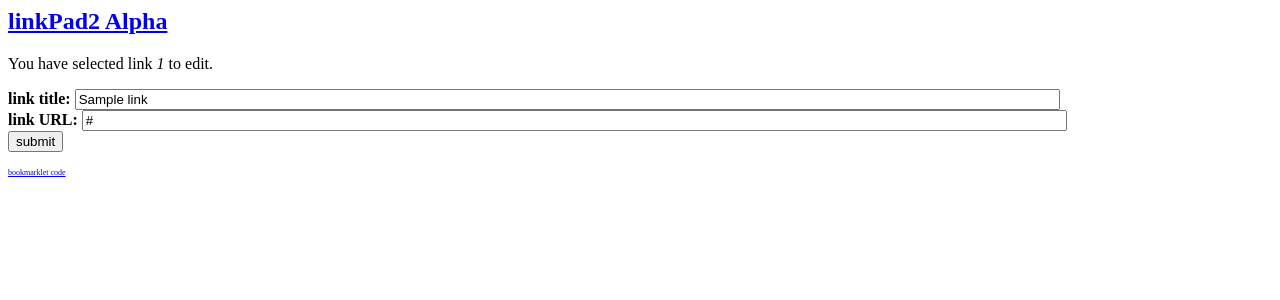
After one commit to ghukill/linkPad2, a Django app: template linkPad2/templates/edit.html in a window 1280 px wide. The commit adds this page. Shown: the top 300 px of the page. Run offline with Django 3.2, Linux system fonts and the light colour scheme; the template is opened without the code that fills it: most values are stand-ins (such as "Sample title", 1, 10 or a date in 2020).

Commit message:
can now edit

```diff
--- a/linkPad2/linkPad2/urls.py
+++ b/linkPad2/linkPad2/urls.py
@@ -8,4 +8,5 @@ urlpatterns = patterns('',
     url(r'^$', 'linkPad2.views.index', name='index'),
     url(r'^add/$', 'linkPad2.views.addLink', name='addLink'),
     url(r'^search/$', 'linkPad2.views.search', name='search'),
+    url(r'^edit/$', 'linkPad2.views.edit', name='edit'),
 )
--- a/linkPad2/static/css/main.css
+++ b/linkPad2/static/css/main.css
@@ -0,0 +1,9 @@
+#links li{
+	margin-bottom:10px;
+}
+
+.editLink{
+	font-size:8px;
+	color:green;
+	padding-left:10px;
+}
--- /dev/null
+++ b/linkPad2/static/js/main.js
@@ -0,0 +1,8 @@
+
+
+
+
+
+
+function editLink(id){
+}
--- /dev/null
+++ b/linkPad2/templates/edit.html
@@ -0,0 +1,28 @@
+<html>
+<head>
+    <title>linkPad2 - Alpha</title>
+    {% load staticfiles %}
+    <link rel="stylesheet" type="text/css" href="/static/css/main.css" />
+    <script type="text/javascript" src="/static/js/main.js"></script>
+</head>
+
+</body>
+    <h2><a href="/">linkPad2 Alpha</a></h2>
+
+    {% for link in links %}
+        <p>You have selected link <em>{{link.id}}</em> to edit.</p>
+
+        <form action="/edit/">
+            <label><strong>link title:</strong></label>
+            <input size=120 type="text" name="linkTitle" value="{{link.linkTitle}}"/><br>
+            <label><strong>link URL:</strong></label>
+            <input size=120 type="text" name="linkURL" value="{{link.linkURL}}"/><br>
+            <input type="hidden" name="id" value="{{link.id}}" />
+            <button type="submit">submit</button>
+        </form>
+    {% endfor %}
+
+    <!--bookmarklet code-->
+    <p style="font-size:8px;"><a href='javascript:(function(){window.location="http://162.243.93.130:8002/add/?url="+document.URL;})();'>bookmarklet code</a></p>
+</body>
+</html>
```
Also changed, not shown: linkPad2/linkPad2/views.py (+57 -1 lines), linkPad2/templates/index.html (+7 -7 lines), linkPad2/templates/message.html (added, +17 -0 lines), 3 other files.
